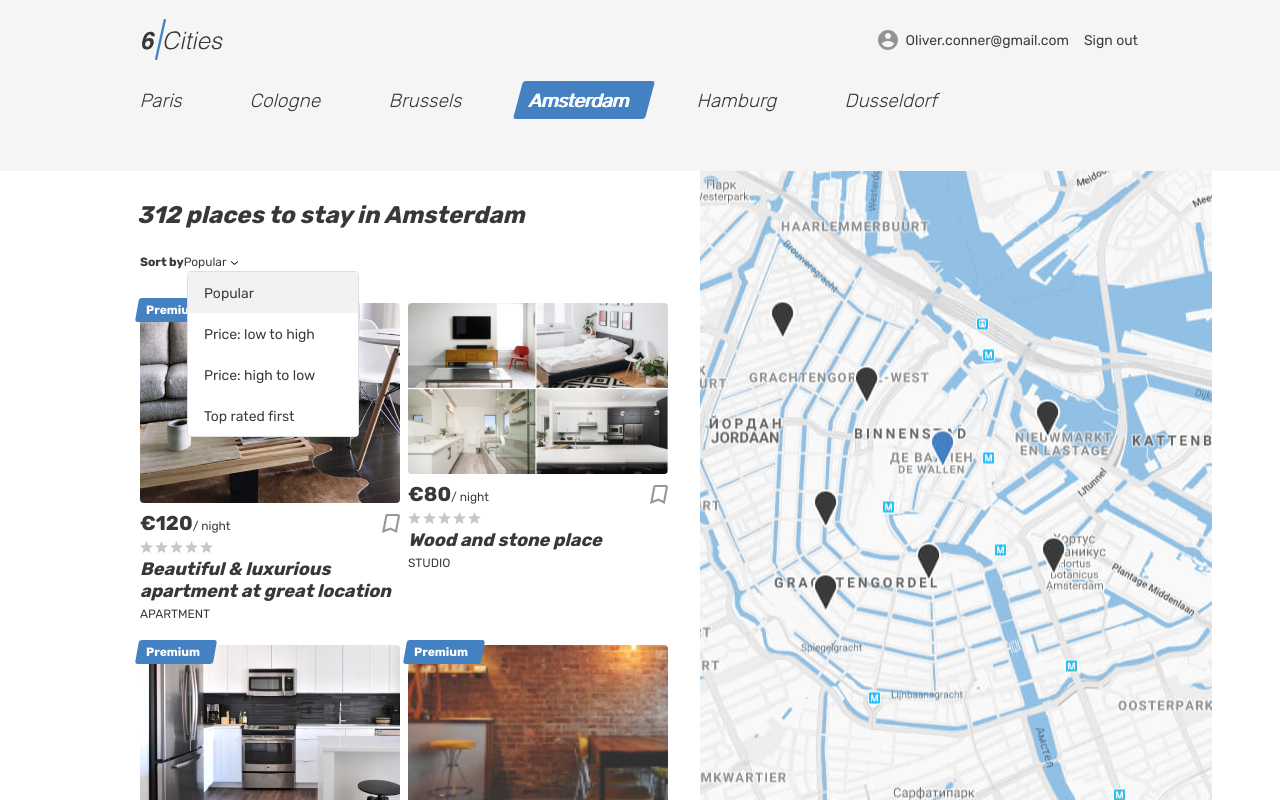
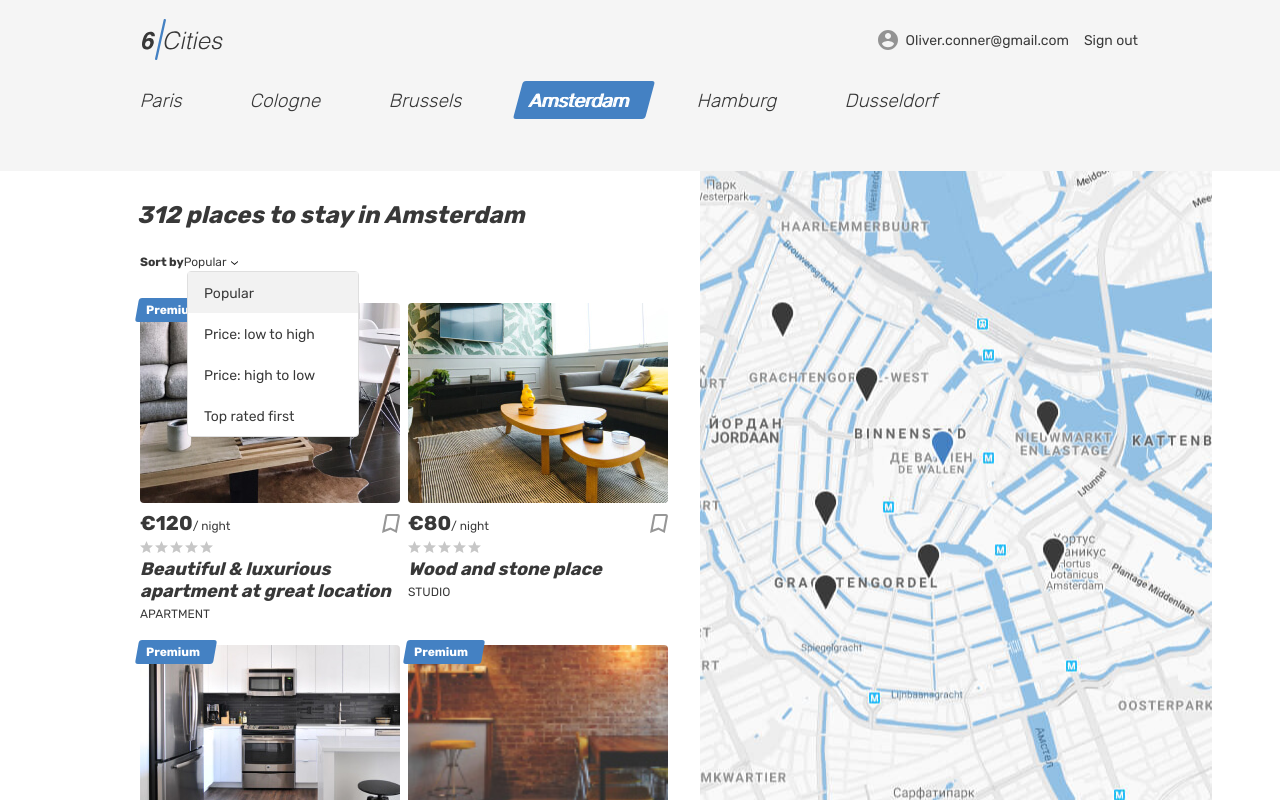
Before and after one commit to eteries/34198-six-cities-8, a React (Create React App) app in the folder project/: page / in a window 1280 px wide. Built offline with nearby package versions, Linux system fonts and the light colour scheme.

Commit message:
feat(4.17): add offersList

```diff
--- a/project/src/components/main/main.tsx
+++ b/project/src/components/main/main.tsx
@@ -1,7 +1,7 @@
-import OfferCard from '../offer-card/offer-card';
 import Logo from '../Logo';
 import UserMenu from '../user-menu/user-menu';
 import { Offer } from '../../types/offer';
+import OffersList from '../offers-list/offers-list';
 
 type mainProps = {
   offersNum: number,
@@ -80,11 +80,7 @@ function Main({offersNum, offers}: mainProps): JSX.Element {
                   <li className="places__option" tabIndex={0}>Top rated first</li>
                 </ul>
               </form>
-              <div className="cities__places-list places__list tabs__content">
-                {offers
-                  .slice(0, offersNum)
-                  .map((offer) => <OfferCard key={offer.id} offer={offer} />)}
-              </div>
+              <OffersList offersNum={offersNum} offers={offers} />
             </section>
             <div className="cities__right-section">
               <section className="cities__map map" />
--- a/project/src/components/offer-card/offer-card.tsx
+++ b/project/src/components/offer-card/offer-card.tsx
@@ -1,12 +1,14 @@
 import { Offer } from '../../types/offer';
 
 type OfferCardProps = {
-  offer: Offer
+  offer: Offer,
+  isActive: boolean,
+  handleClick: (id: number)=>void
 }
 
-function OfferCard({offer}: OfferCardProps): JSX.Element {
+function OfferCard({offer, isActive, handleClick}: OfferCardProps): JSX.Element {
   return (
-    <article className="cities__place-card place-card">
+    <article className="cities__place-card place-card" onClick={() => handleClick(offer.id)} style={isActive ? {outline: '1px solid red'} : {}}>
       {offer.isPremium ? (
         <div className="place-card__mark">
           <span>Premium</span>
--- /dev/null
+++ b/project/src/components/offers-list/offers-list.tsx
@@ -0,0 +1,23 @@
+import { Offer } from '../../types/offer';
+import OfferCard from '../offer-card/offer-card';
+import { useState } from 'react';
+
+type OfferListProps = {
+  offersNum: number,
+  offers: Offer[]
+}
+
+function OffersList({offersNum, offers}: OfferListProps): JSX.Element {
+  const [activeCardIndex, changeIndex] = useState(0);
+  const handleOnClick = (id: number) => changeIndex(id);
+
+  return (
+    <div className="cities__places-list places__list tabs__content">
+      {offers
+        .slice(0, offersNum)
+        .map((offer) => <OfferCard key={offer.id} offer={offer} isActive={activeCardIndex === offer.id} handleClick={handleOnClick}/>)}
+    </div>
+  );
+}
+
+export default OffersList;
--- a/project/src/mocks/offers.ts
+++ b/project/src/mocks/offers.ts
@@ -48,9 +48,10 @@ export const offers:Offer[] = [
     title: 'Wood and stone place',
     description: 'A truly romantic studio in the center of Amsterdam. It\'s affordable for any tourist, but gives the same level of comfort as any luxurious place with stone and wood.',
     isPremium: false,
-    previewImage: 'img/studio-photos.jpg',
+    previewImage: 'img/apartment-02.jpg',
     images: [
       'img/studio-01.jpg',
+      'img/studio-photos.jpg',
     ],
     price: 80,
     rating: 4.7,
```
